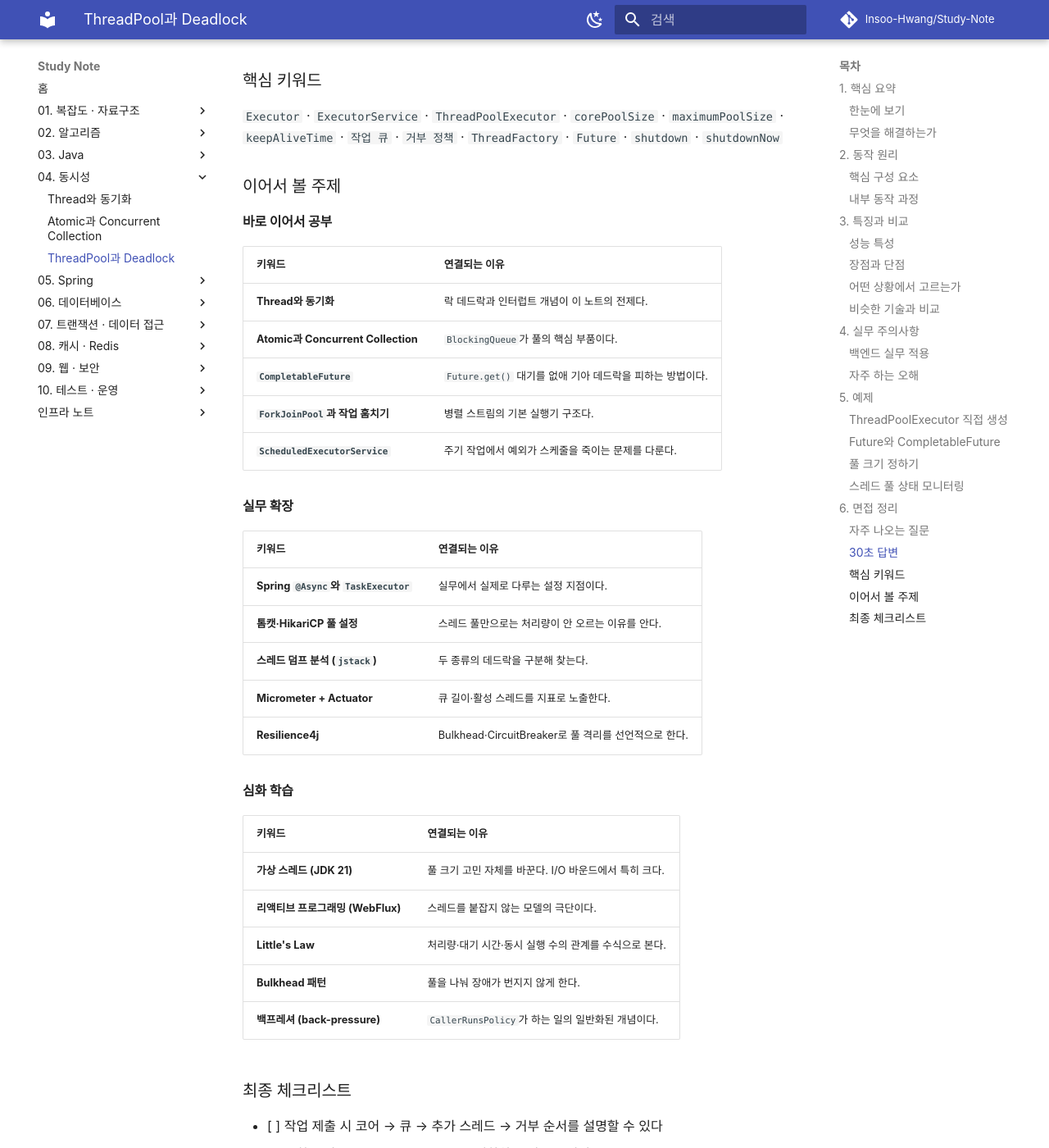
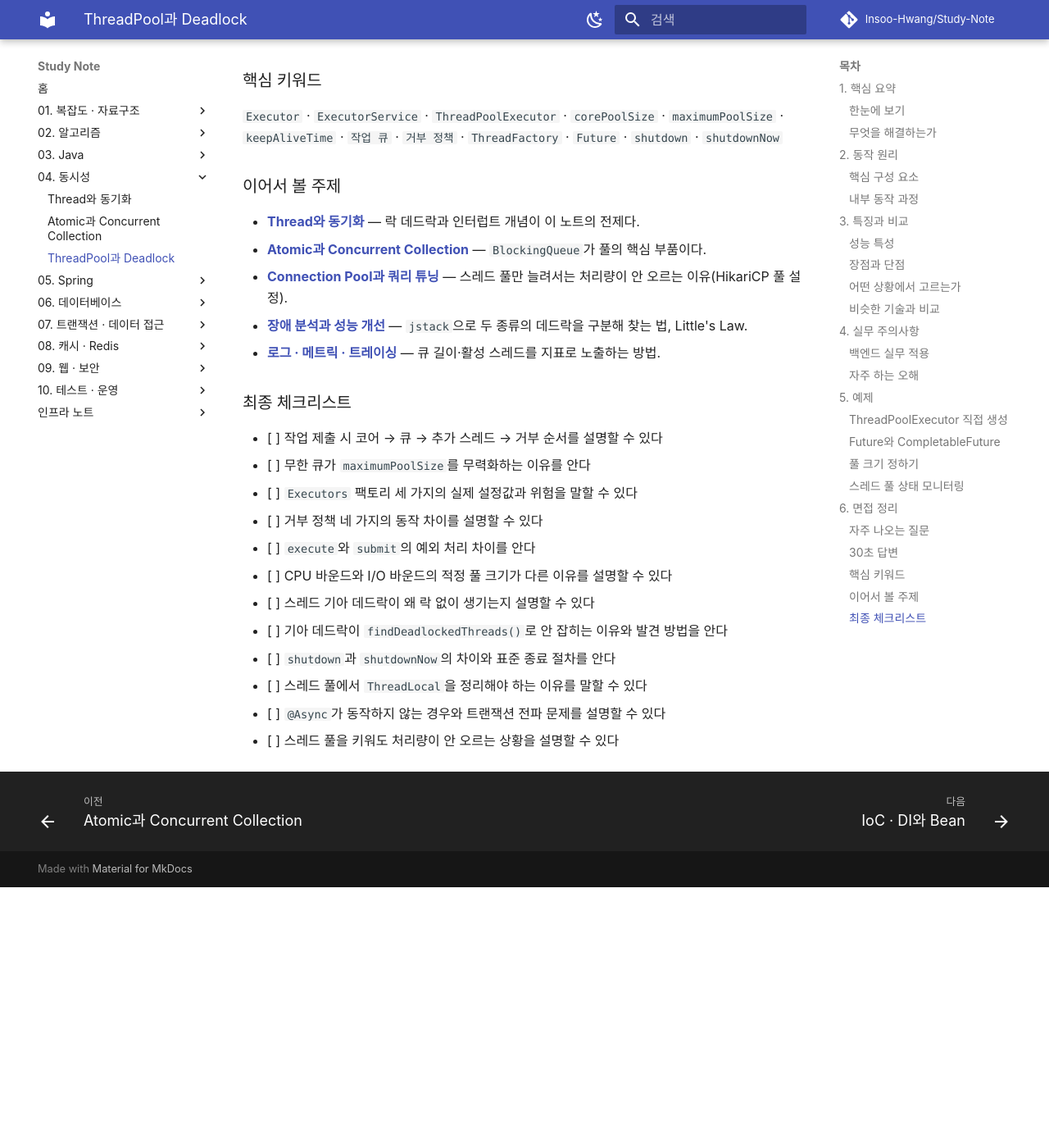
Before and after one commit to Insoo-Hwang/Study-Note, an MkDocs documentation site: the page built from docs/04-동시성/ThreadPool-Deadlock/ThreadPool-Deadlock.md, in a window 1280 px wide and 1400 px high, scrolled down 30394 px. Shown: the whole window at 82% size. Built offline with MkDocs 1.6.1 and Material for MkDocs 9.7.7, drawn with Linux system fonts in a browser that asks for light colours; comment, search, counter and statistics services are not loaded; after the commit the page ends 31476 px from its top, so only the background shows below that.

Commit message:
docs: 04-동시성·06-데이터베이스 노트 이어서 볼 주제 정리

```diff
--- a/docs/04-동시성/ThreadPool-Deadlock/ThreadPool-Deadlock.md
+++ b/docs/04-동시성/ThreadPool-Deadlock/ThreadPool-Deadlock.md
@@ -1155,35 +1155,11 @@ public void logPoolStatus() {
 
 ### 이어서 볼 주제
 
-#### 바로 이어서 공부
-
-| 키워드 | 연결되는 이유 |
-| --- | --- |
-| **Thread와 동기화** | 락 데드락과 인터럽트 개념이 이 노트의 전제다. |
-| **Atomic과 Concurrent Collection** | `BlockingQueue`가 풀의 핵심 부품이다. |
-| **`CompletableFuture`** | `Future.get()` 대기를 없애 기아 데드락을 피하는 방법이다. |
-| **`ForkJoinPool`과 작업 훔치기** | 병렬 스트림의 기본 실행기 구조다. |
-| **`ScheduledExecutorService`** | 주기 작업에서 예외가 스케줄을 죽이는 문제를 다룬다. |
-
-#### 실무 확장
-
-| 키워드 | 연결되는 이유 |
-| --- | --- |
-| **Spring `@Async`와 `TaskExecutor`** | 실무에서 실제로 다루는 설정 지점이다. |
-| **톰캣·HikariCP 풀 설정** | 스레드 풀만으로는 처리량이 안 오르는 이유를 안다. |
-| **스레드 덤프 분석 (`jstack`)** | 두 종류의 데드락을 구분해 찾는다. |
-| **Micrometer + Actuator** | 큐 길이·활성 스레드를 지표로 노출한다. |
-| **Resilience4j** | Bulkhead·CircuitBreaker로 풀 격리를 선언적으로 한다. |
-
-#### 심화 학습
-
-| 키워드 | 연결되는 이유 |
-| --- | --- |
-| **가상 스레드 (JDK 21)** | 풀 크기 고민 자체를 바꾼다. I/O 바운드에서 특히 크다. |
-| **리액티브 프로그래밍 (WebFlux)** | 스레드를 붙잡지 않는 모델의 극단이다. |
-| **Little's Law** | 처리량·대기 시간·동시 실행 수의 관계를 수식으로 본다. |
-| **Bulkhead 패턴** | 풀을 나눠 장애가 번지지 않게 한다. |
-| **백프레셔 (back-pressure)** | `CallerRunsPolicy`가 하는 일의 일반화된 개념이다. |
+* **[Thread와 동기화](../Thread-동기화/Thread-동기화.md)** — 락 데드락과 인터럽트 개념이 이 노트의 전제다.
+* **[Atomic과 Concurrent Collection](../Atomic-Concurrent-Collection/Atomic-Concurrent-Collection.md)** — `BlockingQueue`가 풀의 핵심 부품이다.
+* **[Connection Pool과 쿼리 튜닝](../../06-데이터베이스/ConnectionPool과-쿼리튜닝/ConnectionPool과-쿼리튜닝.md)** — 스레드 풀만 늘려서는 처리량이 안 오르는 이유(HikariCP 풀 설정).
+* **[장애 분석과 성능 개선](../../10-테스트-운영/장애분석-성능개선/장애분석-성능개선.md)** — `jstack`으로 두 종류의 데드락을 구분해 찾는 법, Little's Law.
+* **[로그 · 메트릭 · 트레이싱](../../10-테스트-운영/로그-메트릭-트레이싱/로그-메트릭-트레이싱.md)** — 큐 길이·활성 스레드를 지표로 노출하는 방법.
 
 ### 최종 체크리스트
 
```
Also changed, not shown: docs/04-동시성/Atomic-Concurrent-Collection/Atomic-Concurrent-Collection.md (+5 -29 lines), docs/04-동시성/Thread-동기화/Thread-동기화.md (+5 -29 lines), docs/06-데이터베이스/대용량-데이터-분할/대용량-데이터-분할.md (+5 -29 lines), docs/06-데이터베이스/인덱스-실행계획/인덱스-실행계획.md (+5 -29 lines), docs/06-데이터베이스/조인-페이지네이션/조인-페이지네이션.md (+4 -29 lines).
